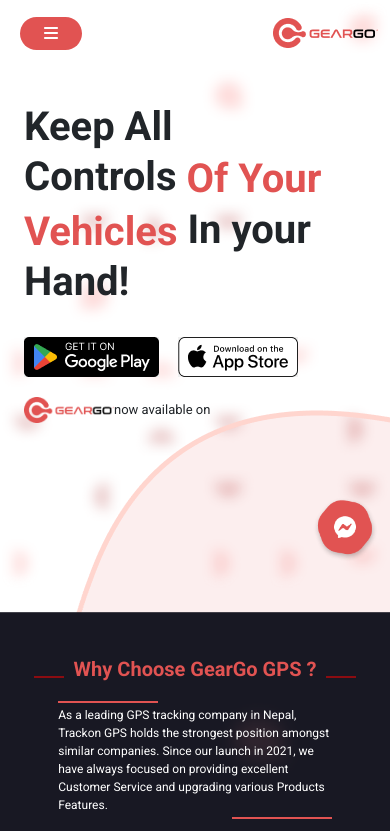
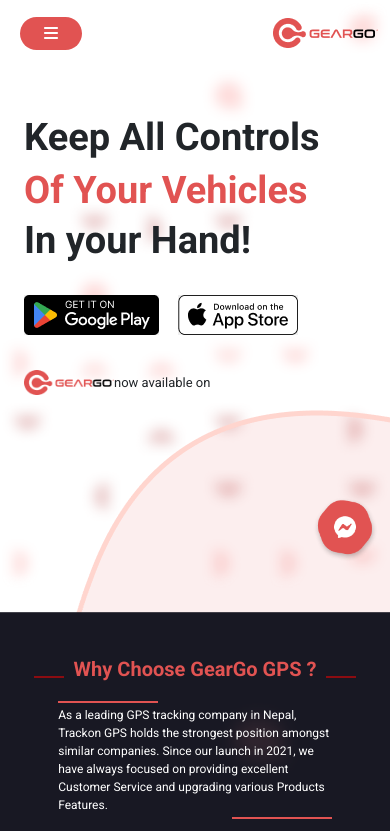
Before and after one commit to Miyad2/GearGo, a plain HTML site: page index.html in a window 390 px wide. Shown: the top 831 px of the page. Drawn offline with Linux system fonts and the light colour scheme; a web font is replaced by a local one.

Commit message:
Update media.css

```diff
--- a/css/media.css
+++ b/css/media.css
@@ -354,7 +354,17 @@
       font-size: 20px;
     }
 
-
+  .bannarBtn {
+    position: relative;
+    z-index: 999;
+}
+    .bannarBtn button {
+    margin-bottom: 15px;
+}
+        h1 {
+        font-size: 38px;
+        line-height: 50px;
+    }
 
 
     /*---- OfCanvas/side menu---- */
```
